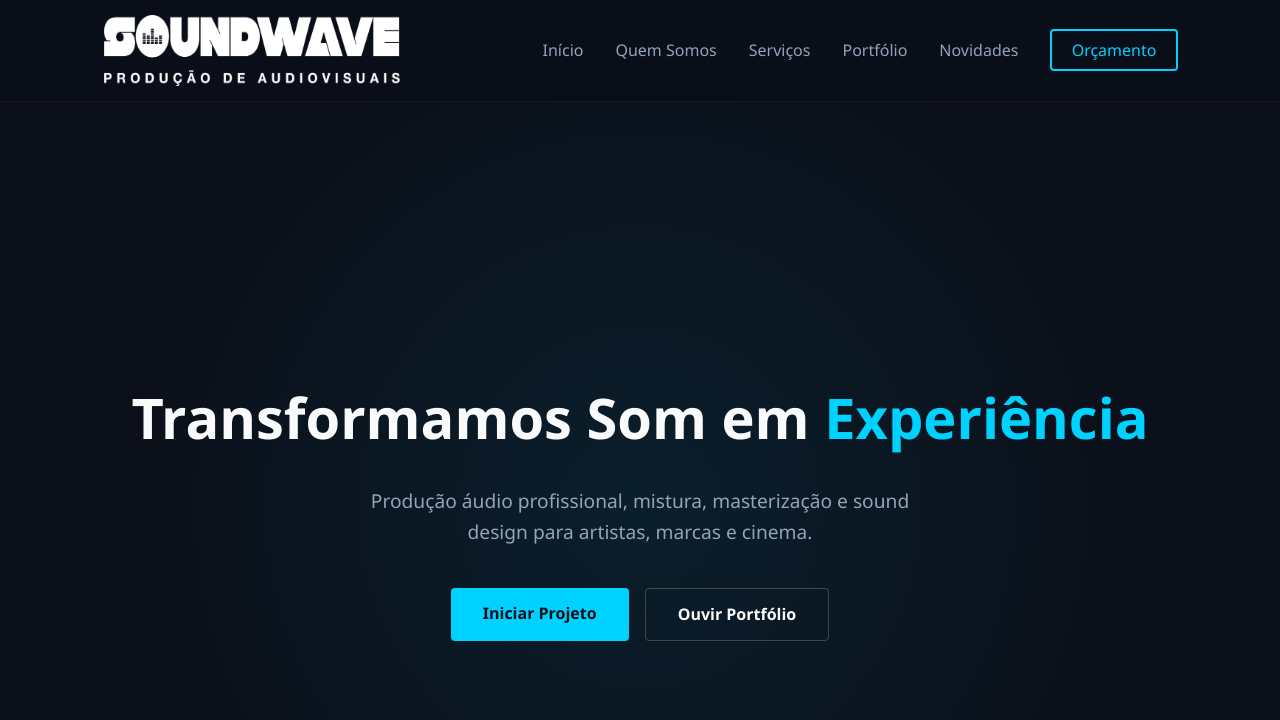
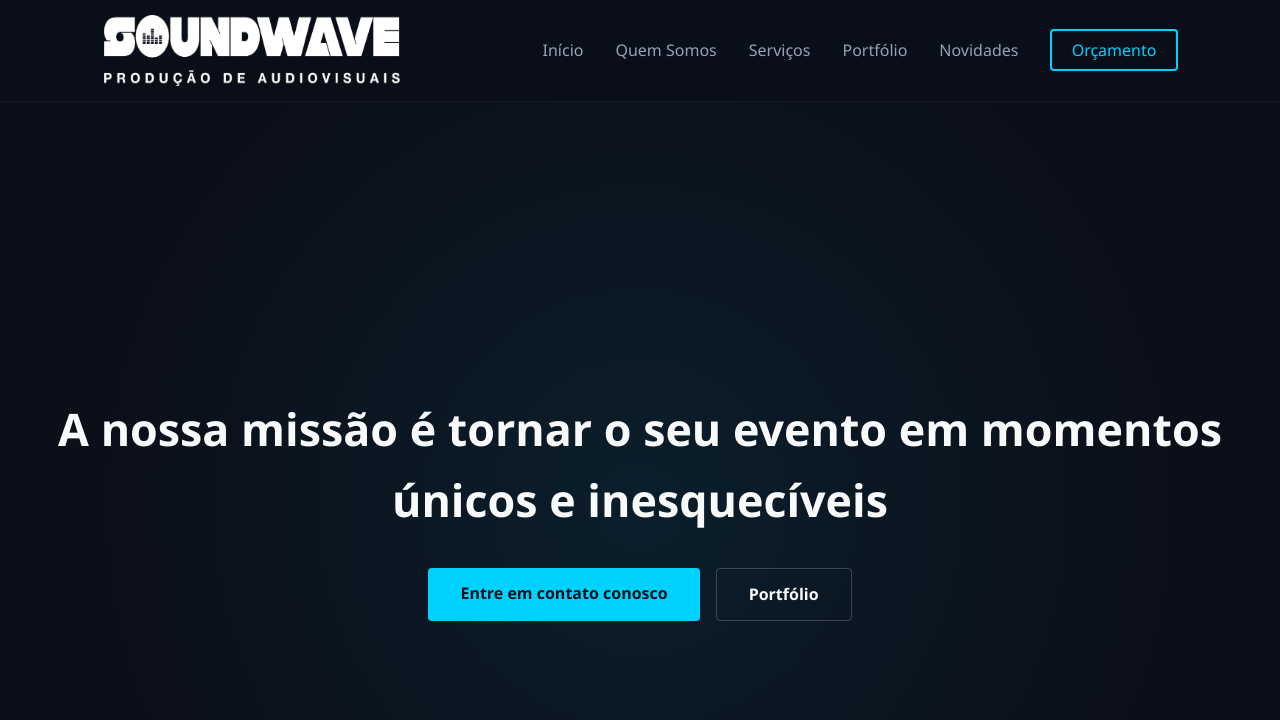
Before and after one commit to jaarego/jaarego.github.io, a Jekyll site: the page built from index.html, in a window 1280 px wide and 900 px high. Shown: the top 720 px of the window. Built offline with Jekyll 4.4.1, drawn with Linux system fonts in a browser that asks for light colours.

Commit message:
alterações hero.html

```diff
--- a/_includes/hero.html
+++ b/_includes/hero.html
@@ -1,10 +1,9 @@
 <section id="inicio" class="hero">
     <div class="hero-content">
-        <h1>Transformamos Som em <span>Experiência</span></h1>
-        <p>Produção áudio profissional, mistura, masterização e sound design para artistas, marcas e cinema.</p>
+        <h1>A nossa missão é tornar o seu evento em momentos únicos e inesquecíveis</h1>
         <div class="hero-buttons">
-            <a href="#contacto" class="btn-primary">Iniciar Projeto</a>
-            <a href="#portfolio" class="btn-secondary">Ouvir Portfólio</a>
+            <a href="#contacto" class="btn-primary">Entre em contato conosco</a>
+            <a href="#portfolio" class="btn-secondary">Portfólio</a>
         </div>
     </div>
 </section>
--- a/_sass/_hero.scss
+++ b/_sass/_hero.scss
@@ -30,7 +30,7 @@
 
 /* Título principal do hero */
 .hero h1 {
-    font-size: 3.5rem;
+    font-size: 2.8rem;
     margin-bottom: 1.5rem;
     font-weight: 800;
 }
@@ -44,7 +44,7 @@
 .hero p {
     max-width: 600px;
     color: var(--text-muted);
-    font-size: 1.2rem;
+    font-size: clamp(0.95rem, 2vw, 1.1rem);
     margin: 0 auto 2.5rem;
 }
 
@@ -54,4 +54,5 @@
     gap: 1rem;
     justify-content: center;
     flex-wrap: wrap;
+    margin-top: 2rem;
 }
--- a/_sass/_responsive.scss
+++ b/_sass/_responsive.scss
@@ -88,7 +88,7 @@
     }
 
     .hero h1 {
-        font-size: 2.3rem;
+        font-size: 2rem;
     }
 
     .hero p {
```
